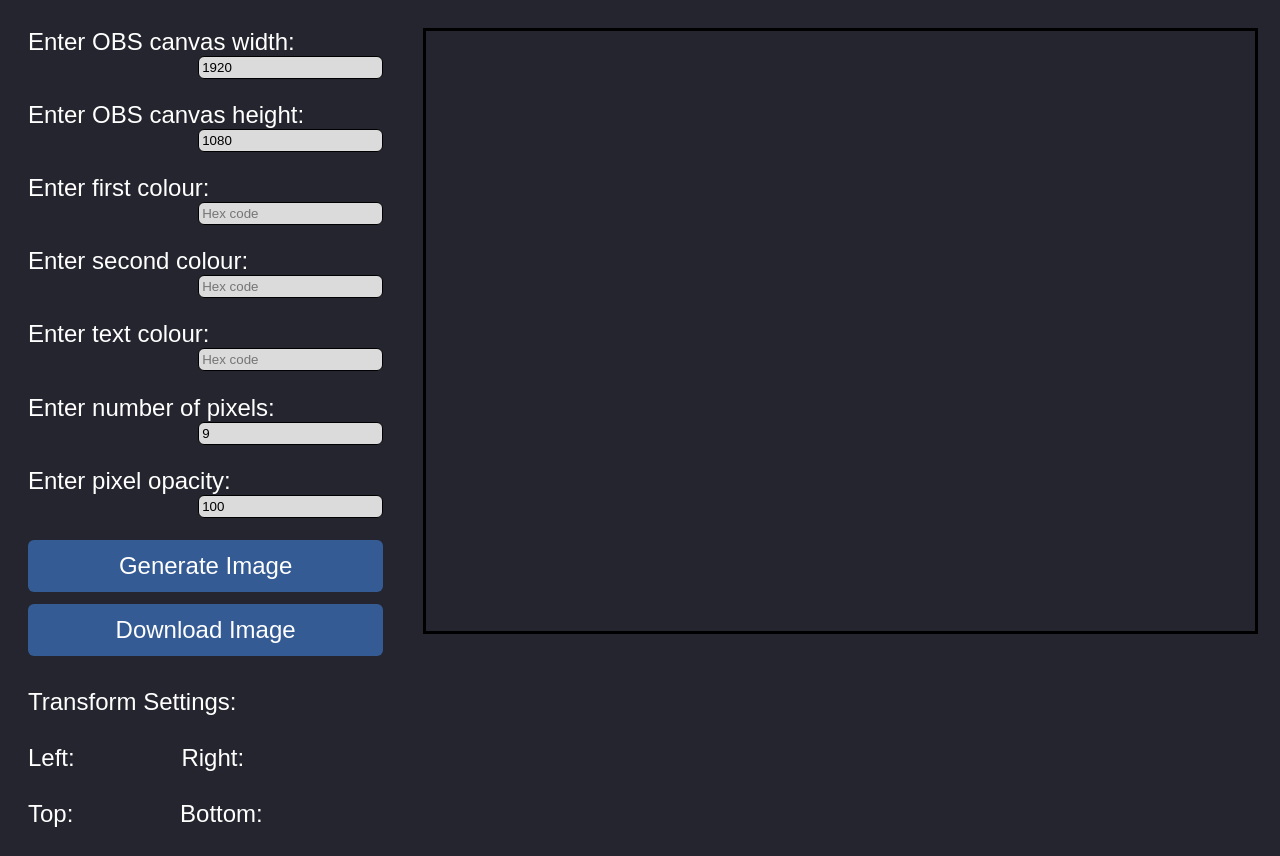
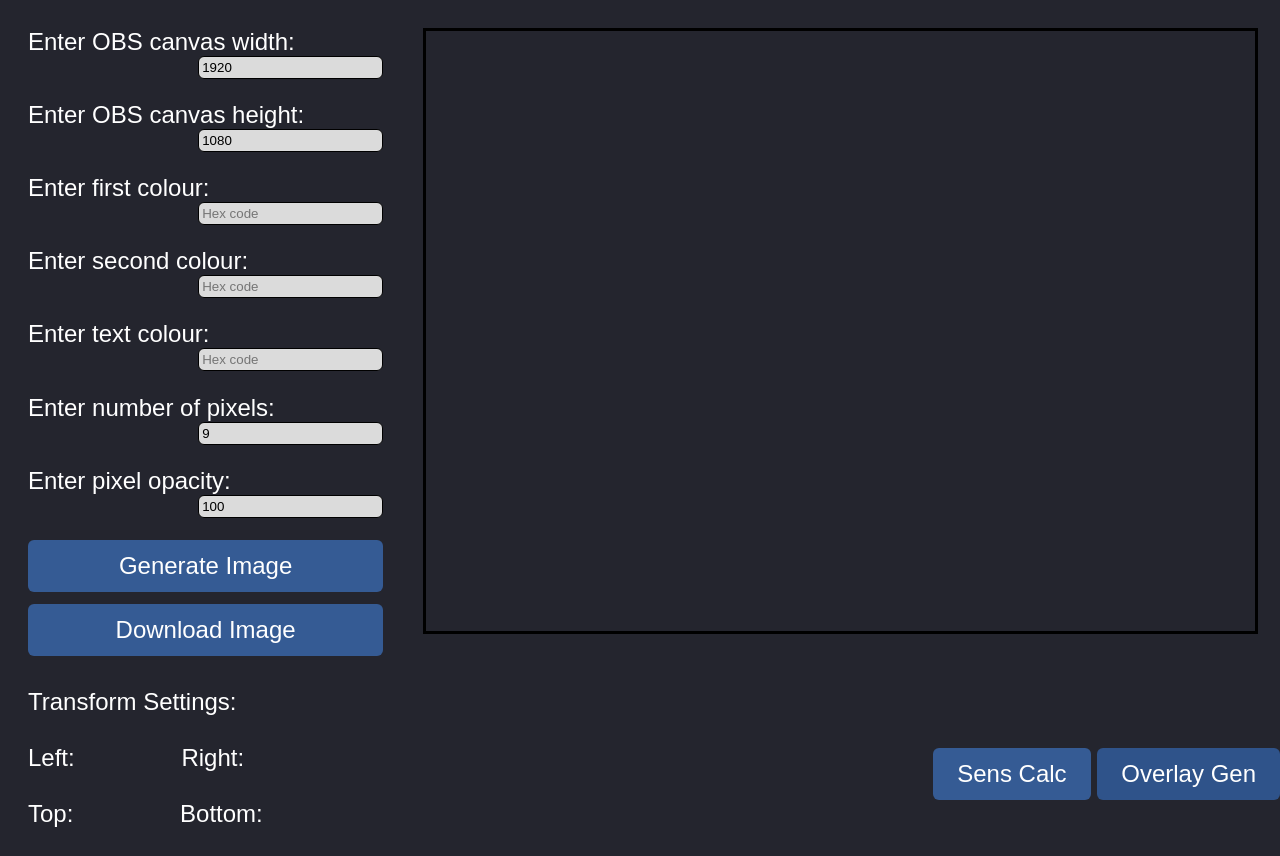
Before and after one commit to Priffin/Pixel-Perfect-Tools, a plain HTML site: page overlayGen.html in a window 1280 px wide. Drawn offline with Linux system fonts and the light colour scheme.

Commit message:
Update overlayGen.html

```diff
--- a/overlayGen.html
+++ b/overlayGen.html
@@ -4,7 +4,7 @@
 <head>
     <meta charset="UTF-8">
     <meta name="viewport" content="width=device-width, initial-scale=1.0">
-    <title>Image Generator</title>
+    <title>Overlay Generator</title>
     <style>
         body {
 			font-family: Arial, sans-serif;
@@ -79,6 +79,16 @@
 			padding-left: 100px;
 			text-align: left;
 		}
+
+		.menu {
+			position: absolute;
+			bottom: 0;
+			right: 0;
+		}
+
+		#currentPage {
+			background-color: #2f538a;
+		}
     </style>
 </head>
 
@@ -122,8 +132,12 @@
 	</div>
     <div class="right-panel">
         <canvas id="canvas"></canvas>
+		<div class="menu">
+			<button onclick="window.location.href='calc.html'">Sens Calc</button>
+			<button id="currentPage" onclick="window.location.href=window.location.href">Overlay Gen</button>
+		</div>
     </div>
-    <script src="script.js"></script>
+    <script src="genScript.js"></script>
 </body>
 
 </html>
```
